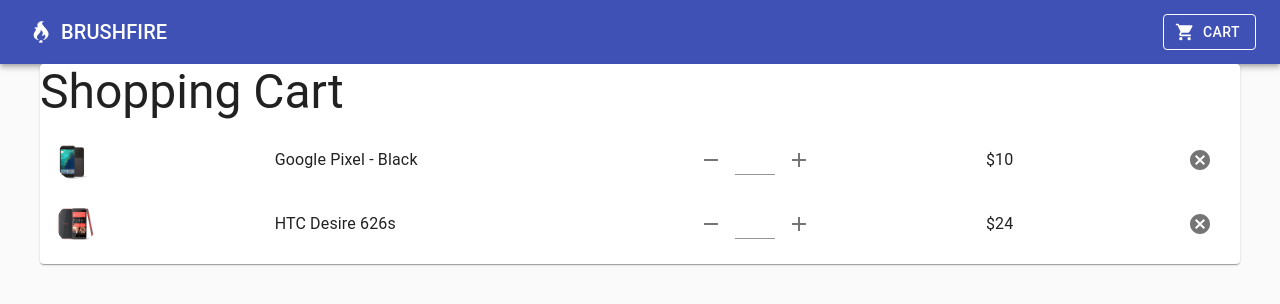
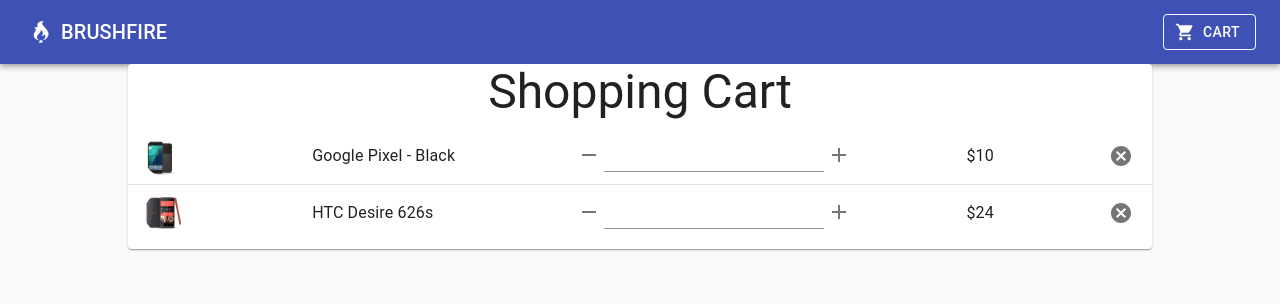
Before and after one commit to jswelsh/react_store, a React (Create React App) app: page /cart in a window 1280 px wide. Shown: the top 304 px of the page. Built offline with nearby package versions, Linux system fonts and the light colour scheme.

Commit message:
fix number format

```diff
--- a/src/Cart/index.js
+++ b/src/Cart/index.js
@@ -1,12 +1,11 @@
-import { List, Input, ListItem, ListItemAvatar, ListItemText, Typography, Grid } from '@material-ui/core'
+import { useState } from 'react'
+import { List, Divider, TextField, ListItem, ListItemAvatar, ListItemText, Typography, Grid } from '@material-ui/core'
 import { makeStyles } from '@material-ui/core/styles'
-
+import PropTypes from 'prop-types';
 import Avatar from '@material-ui/core/Avatar'
-import CardHeader from '@material-ui/core/CardHeader'
 import IconButton from '@material-ui/core/IconButton'
 import Paper from '@material-ui/core/Paper'
 
-import MoreVertIcon from '@material-ui/icons/MoreVert'
 import CancelIcon from '@material-ui/icons/Cancel'
 
 import RemoveIcon from '@material-ui/icons/Remove';
@@ -24,10 +23,11 @@
   },
   PaperW:{
     margin:'auto',
-    width: 1200,
+    textAlign: 'center',
+    width: '80%',
   },
   Title:{
-    width:250
+    width:150
   },
   inline: {
     display: 'inline',
@@ -39,11 +39,11 @@
   ListItem:{
     flexGrow:2
   }
-}));
+}))
 
 const Cart = () => {
   const classes = useStyles();
-const product = {
+  const product = {
   id: 1,
   title: "Google Pixel - Black",
   img: "img/product-1.png",
@@ -54,8 +54,8 @@
   inCart: false,
   count: 0,
   total: 0
-}
-const product2 = {
+  }
+  const product2 = {
   id: 5,
   title: "HTC Desire 626s",
   img: "img/product-5.png",
@@ -67,7 +67,8 @@
   count: 0,
   total: 0,
   featured: true
-}
+  }
+
   return (
     <Paper className={classes.PaperW}>
       <Typography variant='h3'>
@@ -80,8 +81,7 @@
         container
         direction="row"
         justify="space-between"
-        alignItems="center"
-      >
+        alignItems="center">
         <Grid item>
         <ListItemAvatar>
           <Avatar alt="" src={product.img} />
@@ -93,13 +93,17 @@
         </div>
         </Grid>
         <Grid item>
-          <IconButton>
+          <IconButton size='small'>
             <RemoveIcon />
           </IconButton>
-          <Input
-            className={classes.AmountField}
-            type="number" />
-          <IconButton>
+          <TextField type="number"
+              className="AmountField"
+              onInput={(e)=>{
+                  e.target.value = Math.max(0, parseInt(e.target.value) ).toString().slice(0,2)
+              }}
+              min={0}
+          />
+          <IconButton size='small'>
             <AddIcon />
           </IconButton>
         </Grid>
@@ -109,21 +113,19 @@
         </Typography>
         </Grid>
         <Grid item>
-        <IconButton>
+        <IconButton size='small'>
           <CancelIcon />
         </IconButton>
         </Grid>
-
       </Grid>
       </ListItem>
-
-      <ListItem  >
+      <Divider />
+      <ListItem >
       <Grid
         container
         direction="row"
         justify="space-between"
-        alignItems="center"
-      >
+        alignItems="center">
         <Grid item>
         <ListItemAvatar>
           <Avatar alt="" src={product2.img} />
@@ -135,31 +137,32 @@
         </div>
         </Grid>
         <Grid item>
-          <IconButton>
+          <IconButton size='small'>
             <RemoveIcon />
           </IconButton>
-          <Input
-            className={classes.AmountField}
-            type="number" />
-          <IconButton>
+          <TextField type="number"
+              className="AmountField"
+              onInput={(e)=>{
+                  e.target.value = Math.max(0, parseInt(e.target.value) ).toString().slice(0,2)
+              }}
+              min={0}
+          />
+          <IconButton size='small'>
             <AddIcon />
           </IconButton>
         </Grid>
         <Grid item>
-
         <Typography>
           ${product2.price}
         </Typography>
         </Grid>
         <Grid item>
-        <IconButton>
+        <IconButton size='small'>
           <CancelIcon />
         </IconButton>
         </Grid>
-
       </Grid>
       </ListItem>
-
       </List>
     </Paper>
   )
```
